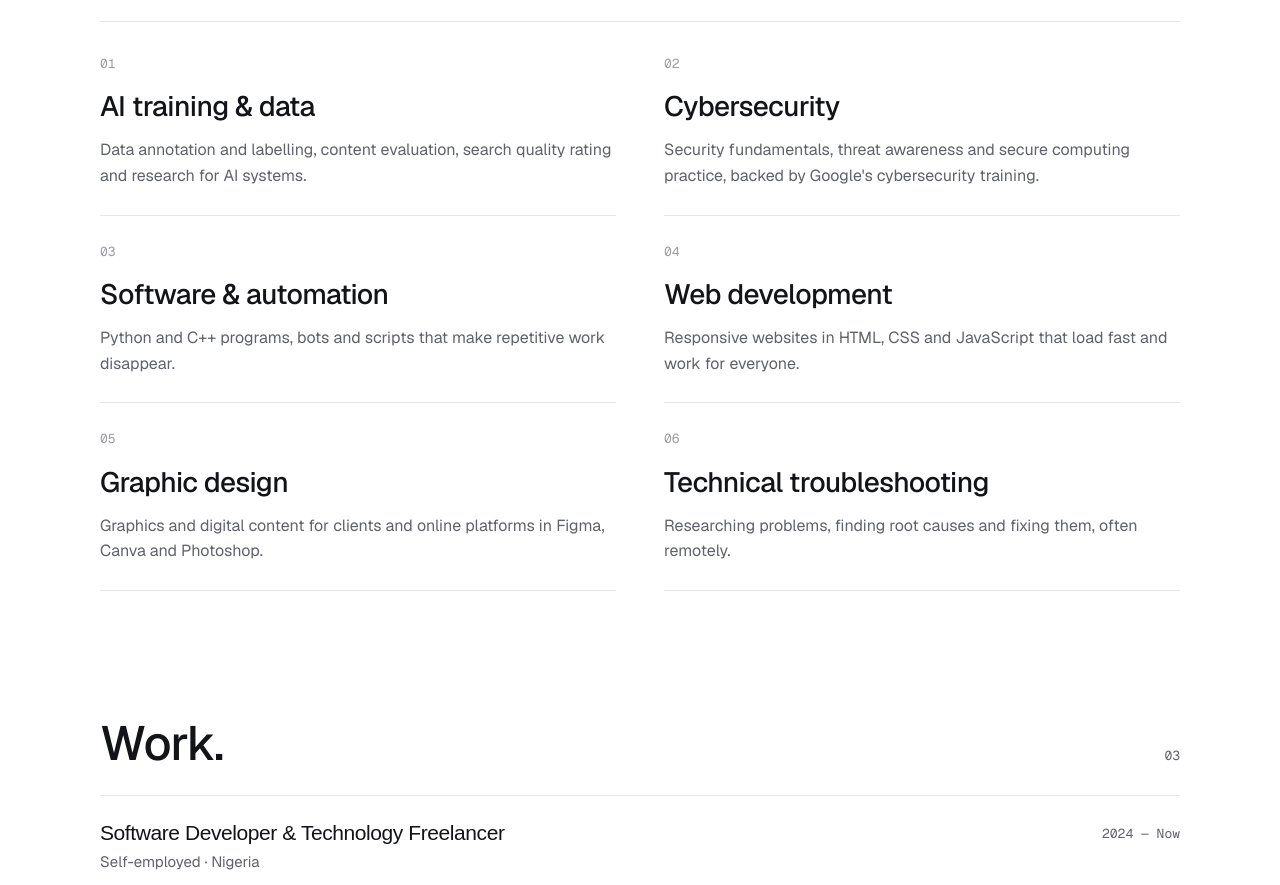
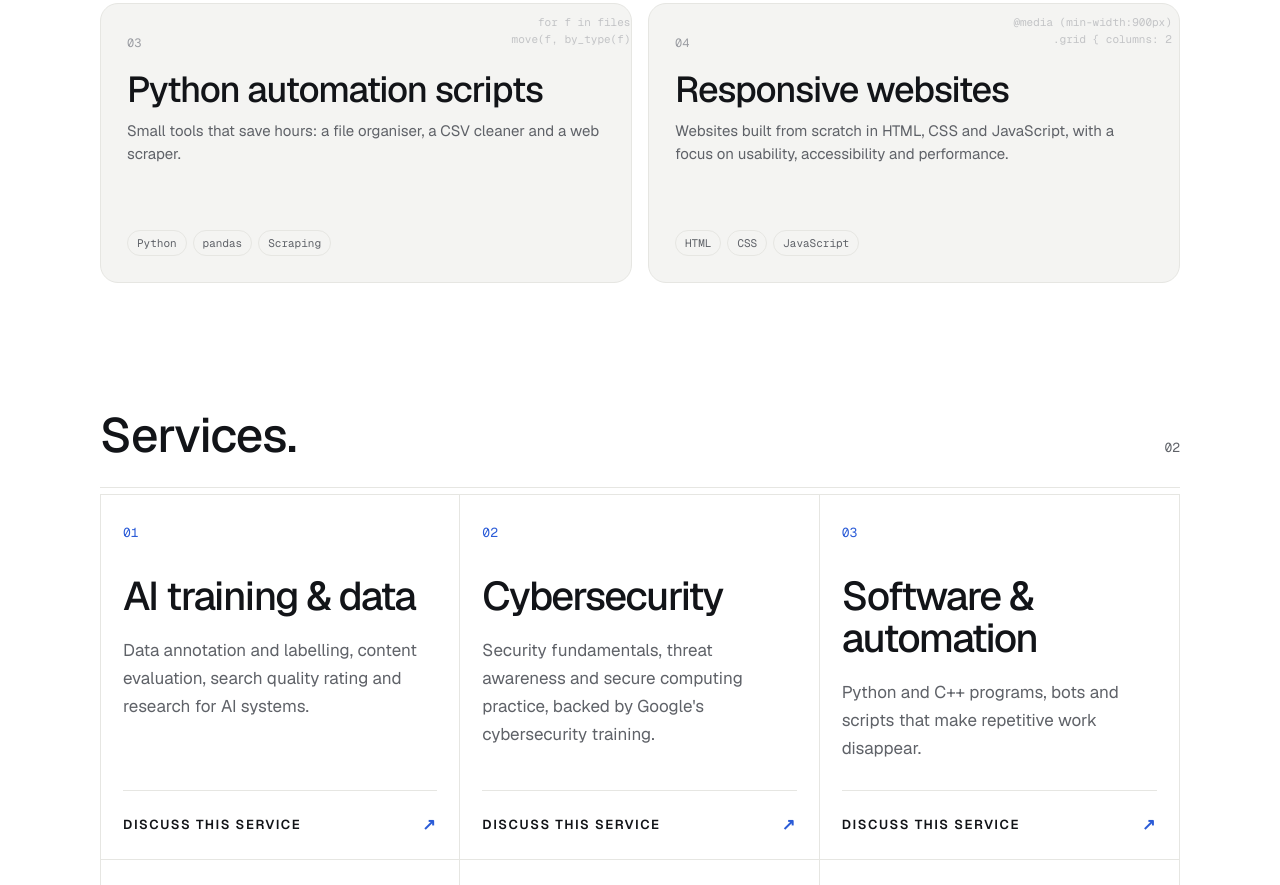
Before and after one commit to Hashi-devs/Hexyn, a plain HTML site: page index.html in a window 1280 px wide. Shown: the part 1591-2476 px from the top of the page. Drawn offline with nearby package versions, Linux system fonts and the light colour scheme; a web font is replaced by a local one.

Commit message:
Somto-style intent band after the hero and boxed service cards with Discuss this service
Co-Authored-By: Claude Opus 5.5 <noreply@anthropic.com>
Claude-Session: https://claude.ai/code/session_01FznZV5MkKYJcrxBuXv8rFi

```diff
--- a/index.html
+++ b/index.html
@@ -70,6 +70,15 @@ section.blk{padding:88px 0 8px}
 .sh{display:flex;justify-content:space-between;align-items:baseline;gap:16px;font-size:clamp(30px,7.6vw,48px);line-height:1.04;margin:0 0 6px;padding-bottom:26px;border-bottom:1px solid var(--line)}
 .sh small{font-family:'Geist Mono',monospace;font-weight:400;font-size:13px;letter-spacing:0;color:var(--muted)}
 
+/* intent band */
+.ask{margin-top:72px;background:#f2f4f9;border-top:1px solid var(--line)}
+.ask a{display:grid;grid-template-columns:minmax(0,1fr) auto;align-items:end;gap:4px 16px;padding:28px 18px;border-bottom:1px solid #dfe3ec;text-decoration:none;color:var(--fg);max-width:none}
+.ask .k{grid-column:1;font-size:12px;font-weight:600;letter-spacing:.14em;text-transform:uppercase;color:var(--muted)}
+.ask .v{grid-column:1;font-family:'Stack Sans Headline',sans-serif;font-weight:500;font-size:clamp(22px,5.8vw,32px);line-height:1.25;letter-spacing:-.02em;margin-top:8px}
+.ask .ar{grid-column:2;grid-row:1/3;color:var(--acc);font-size:24px;transition:transform .2s ease}
+.ask a:hover .ar{transform:translate(3px,-3px)}
+.ask a:hover{background:#e9edf6}
+
 /* work: numbered cards */
 .works{display:grid;grid-template-columns:minmax(0,1fr);gap:14px}
 .wk{position:relative;display:flex;flex-direction:column;justify-content:space-between;min-height:220px;padding:20px;border-radius:18px;background:var(--card);border:1px solid var(--line);text-decoration:none;color:var(--fg);overflow:hidden;transition:transform .3s ease,border-color .3s ease}
@@ -83,10 +92,17 @@ section.blk{padding:88px 0 8px}
 
 /* services */
 .svc{display:grid;grid-template-columns:minmax(0,1fr)}
-.sv{padding:26px 0;border-bottom:1px solid var(--line)}
-.sv .n{display:block;font-family:'Geist Mono',monospace;font-size:13px;color:var(--soft);margin-bottom:12px}
-.sv h3{font-size:clamp(23px,6vw,28px);margin:0}
-.sv p{margin:10px 0 0;color:var(--muted);font-size:16px;line-height:1.6}
+.svc{border:1px solid var(--line);gap:0}
+.sv{display:flex;flex-direction:column;padding:28px 22px 0;border-bottom:1px solid var(--line)}
+.sv:last-child{border-bottom:0}
+.sv .n{font-family:'Geist Mono',monospace;font-size:13px;color:var(--acc);margin-bottom:34px}
+.sv h3{font-size:clamp(30px,8.2vw,40px);line-height:1.04;letter-spacing:-.04em;margin:0}
+.sv p{margin:18px 0 0;color:var(--muted);font-size:17px;line-height:1.65;flex:1}
+.disc{display:flex;justify-content:space-between;align-items:center;margin-top:28px;padding:22px 0;border-top:1px solid var(--line);text-decoration:none;font-size:13px;font-weight:600;letter-spacing:.12em;text-transform:uppercase;color:var(--fg)}
+.disc span{color:var(--acc);font-size:16px;transition:transform .2s ease}
+.disc:hover span{transform:translate(2px,-2px)}
+.scope{display:inline-block;margin-top:28px;padding-bottom:8px;border-bottom:1.5px solid var(--fg);text-decoration:none;font-size:14px;font-weight:600;letter-spacing:.12em;text-transform:uppercase}
+.scope:hover{color:var(--acc);border-color:var(--acc)}
 
 /* experience */
 .xl{}
@@ -165,7 +181,12 @@ section.blk{padding:88px 0 8px}
   section.blk{padding:120px 0 8px}
   .works{grid-template-columns:repeat(2,minmax(0,1fr));gap:16px}
   .wk{min-height:280px;padding:26px}
-  .svc{grid-template-columns:repeat(2,minmax(0,1fr));column-gap:48px}
+  .svc{grid-template-columns:repeat(3,minmax(0,1fr))}
+  .sv{border-right:1px solid var(--line)}
+  .sv:nth-child(3n){border-right:0}
+  .sv:nth-last-child(-n+3){border-bottom:0}
+  .sv:nth-child(-n+3){border-bottom:1px solid var(--line)}
+  .ask a{padding:30px max(40px,calc((100vw - 1080px)/2))}
   .ts{display:grid;grid-template-columns:repeat(3,minmax(0,1fr));gap:0 48px}
   .ts .col{min-width:0}
   .fcols{grid-template-columns:repeat(3,minmax(0,1fr))}
@@ -204,6 +225,14 @@ section.blk{padding:88px 0 8px}
       <p class="t">I also design, so what I ship tends to look as considered as it runs.</p>
       <div class="cta"><a class="btn pri" href="#resume">View resume <svg viewBox="0 0 24 24" aria-hidden="true"><path d="M7 17L17 7M8 7h9v9"></path></svg></a></div>
     </section>
+  </div>
+
+  <section class="ask" aria-label="Ways I can help">
+    <a href="mailto:chinonsohensley@gmail.com?subject=AI%20training%20%26%20data"><span class="k">Train an AI model</span><span class="v">Label, evaluate and rate data with care.</span><span class="ar" aria-hidden="true">↗</span></a>
+    <a href="mailto:chinonsohensley@gmail.com?subject=Cybersecurity"><span class="k">Secure a system</span><span class="v">Check the basics before attackers do.</span><span class="ar" aria-hidden="true">↗</span></a>
+    <a href="mailto:chinonsohensley@gmail.com?subject=Software%20%26%20automation"><span class="k">Build a tool</span><span class="v">Automate the work that eats your hours.</span><span class="ar" aria-hidden="true">↗</span></a>
+  </section>
+  <div class="wrap">
 
     <section class="blk" id="projects" aria-labelledby="work-h">
       <h2 class="sh" id="work-h">Projects. <small>01</small></h2>
@@ -241,13 +270,14 @@ async def on_message(m):
     <section class="blk" id="services" aria-labelledby="svc-h">
       <h2 class="sh" id="svc-h">Services. <small>02</small></h2>
       <div class="svc">
-        <div class="sv"><span class="n">01</span><h3>AI training &amp; data</h3><p>Data annotation and labelling, content evaluation, search quality rating and research for AI systems.</p></div>
-        <div class="sv"><span class="n">02</span><h3>Cybersecurity</h3><p>Security fundamentals, threat awareness and secure computing practice, backed by Google's cybersecurity training.</p></div>
-        <div class="sv"><span class="n">03</span><h3>Software &amp; automation</h3><p>Python and C++ programs, bots and scripts that make repetitive work disappear.</p></div>
-        <div class="sv"><span class="n">04</span><h3>Web development</h3><p>Responsive websites in HTML, CSS and JavaScript that load fast and work for everyone.</p></div>
-        <div class="sv"><span class="n">05</span><h3>Graphic design</h3><p>Graphics and digital content for clients and online platforms in Figma, Canva and Photoshop.</p></div>
-        <div class="sv"><span class="n">06</span><h3>Technical troubleshooting</h3><p>Researching problems, finding root causes and fixing them, often remotely.</p></div>
+        <div class="sv"><span class="n">01</span><h3>AI training &amp; data</h3><p>Data annotation and labelling, content evaluation, search quality rating and research for AI systems.</p><a class="disc" href="mailto:chinonsohensley@gmail.com?subject=AI%20training%20%26%20data">Discuss this service <span aria-hidden="true">↗</span></a></div>
+        <div class="sv"><span class="n">02</span><h3>Cybersecurity</h3><p>Security fundamentals, threat awareness and secure computing practice, backed by Google's cybersecurity training.</p><a class="disc" href="mailto:chinonsohensley@gmail.com?subject=Cybersecurity">Discuss this service <span aria-hidden="true">↗</span></a></div>
+        <div class="sv"><span class="n">03</span><h3>Software &amp; automation</h3><p>Python and C++ programs, bots and scripts that make repetitive work disappear.</p><a class="disc" href="mailto:chinonsohensley@gmail.com?subject=Software%20%26%20automation">Discuss this service <span aria-hidden="true">↗</span></a></div>
+        <div class="sv"><span class="n">04</span><h3>Web development</h3><p>Responsive websites in HTML, CSS and JavaScript that load fast and work for everyone.</p><a class="disc" href="mailto:chinonsohensley@gmail.com?subject=Web%20development">Discuss this service <span aria-hidden="true">↗</span></a></div>
+        <div class="sv"><span class="n">05</span><h3>Graphic design</h3><p>Graphics and digital content for clients and online platforms in Figma, Canva and Photoshop.</p><a class="disc" href="mailto:chinonsohensley@gmail.com?subject=Graphic%20design">Discuss this service <span aria-hidden="true">↗</span></a></div>
+        <div class="sv"><span class="n">06</span><h3>Technical troubleshooting</h3><p>Researching problems, finding root causes and fixing them, often remotely.</p><a class="disc" href="mailto:chinonsohensley@gmail.com?subject=Technical%20troubleshooting">Discuss this service <span aria-hidden="true">↗</span></a></div>
       </div>
+      <a class="scope" href="#resume">View my full resume ↗</a>
     </section>
 
     <section class="blk" id="work" aria-labelledby="exp-h">
```
